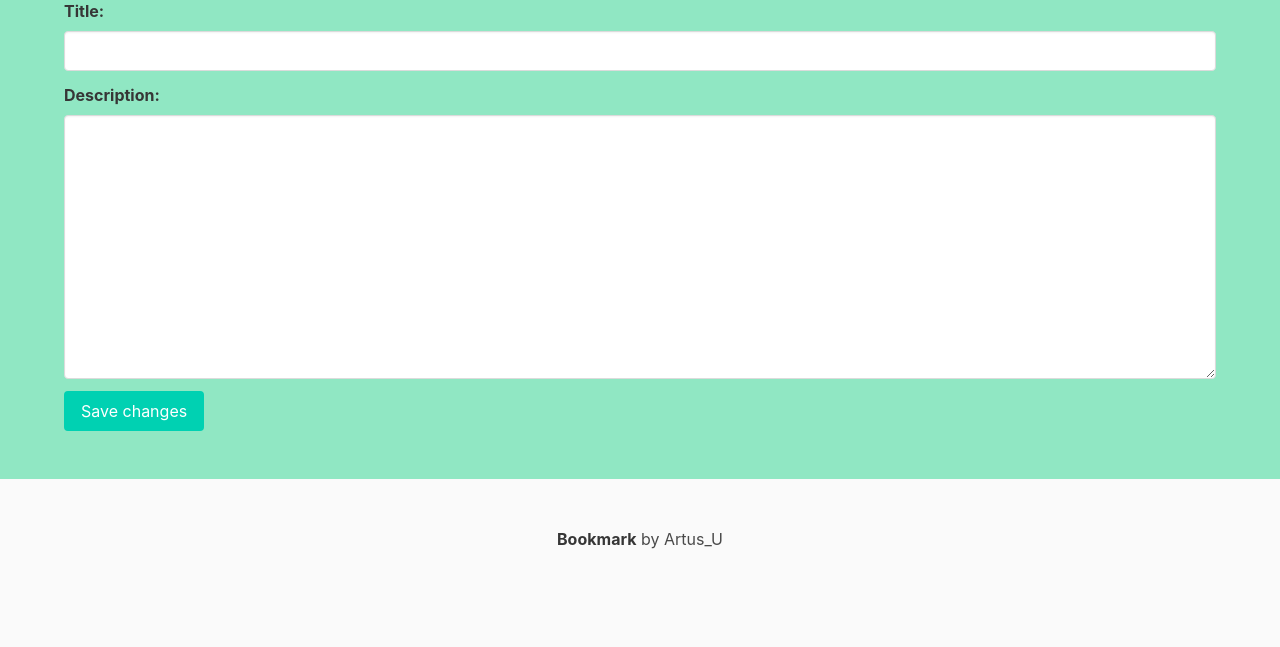
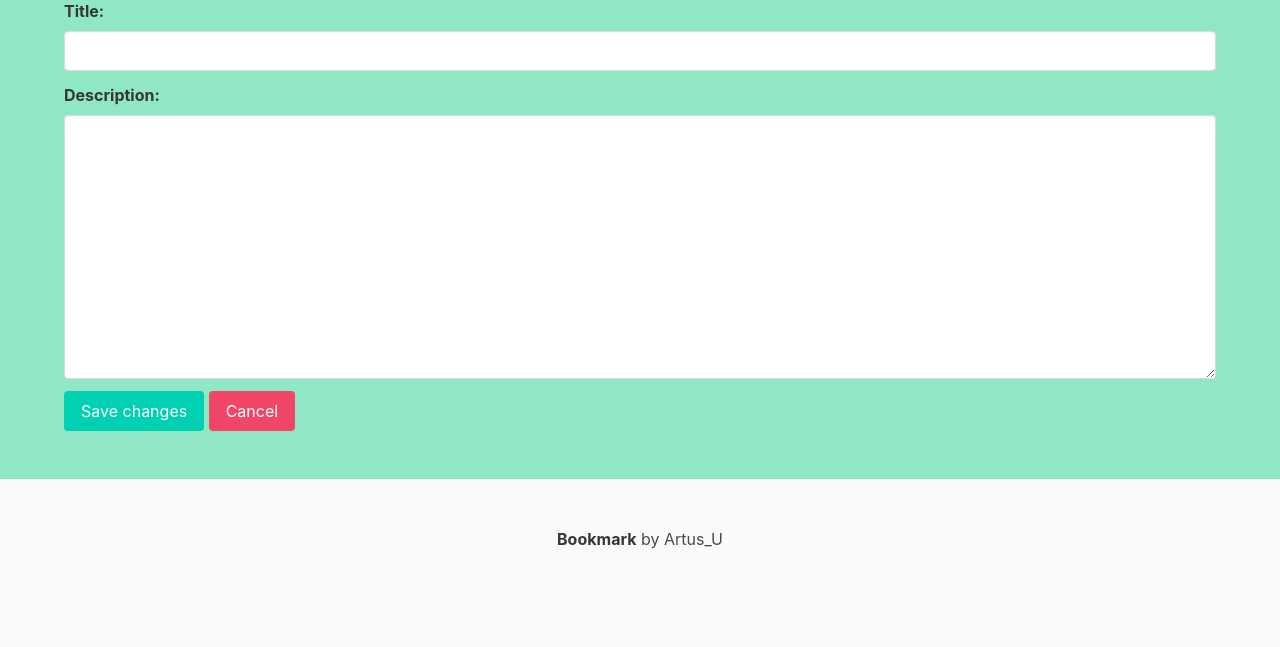
Before and after one commit to ArtusU/bookmark-saas, a Django app: page /app/categories/add/ in a window 1280 px wide. Shown: the part 165-812 px from the top of the page. Run offline with Django 4.2, Linux system fonts and the light colour scheme; the visitor is signed in with stand-in values (Sample User, id 1); data that the repository does not hold is empty; some libraries are stand-ins or nearby versions.

Commit message:
cancel category add

```diff
--- a/apps/bookmarker/templates/bookmarker/category_add.html
+++ b/apps/bookmarker/templates/bookmarker/category_add.html
@@ -26,6 +26,7 @@
             <div class="field is-grouped">
                 <div class="control">
                     <button type="submit" class="button is-primary">Save changes</button>
+                    <a href="{% url 'categories' %}" class="button is-danger">Cancel</a>
                 </div>
             </div>
         </form>
--- a/apps/bookmarker/templates/bookmarker/category_edit.html
+++ b/apps/bookmarker/templates/bookmarker/category_edit.html
@@ -24,6 +24,7 @@
         <div class="field is-grouped">
             <div class="control">
                 <button type="submit" class="button is-primary">Save changes</button>
+                <a href="{% url 'categories' %}" class="button is-danger">Cancel</a>
             </div>
         </div>
     </form>
```
